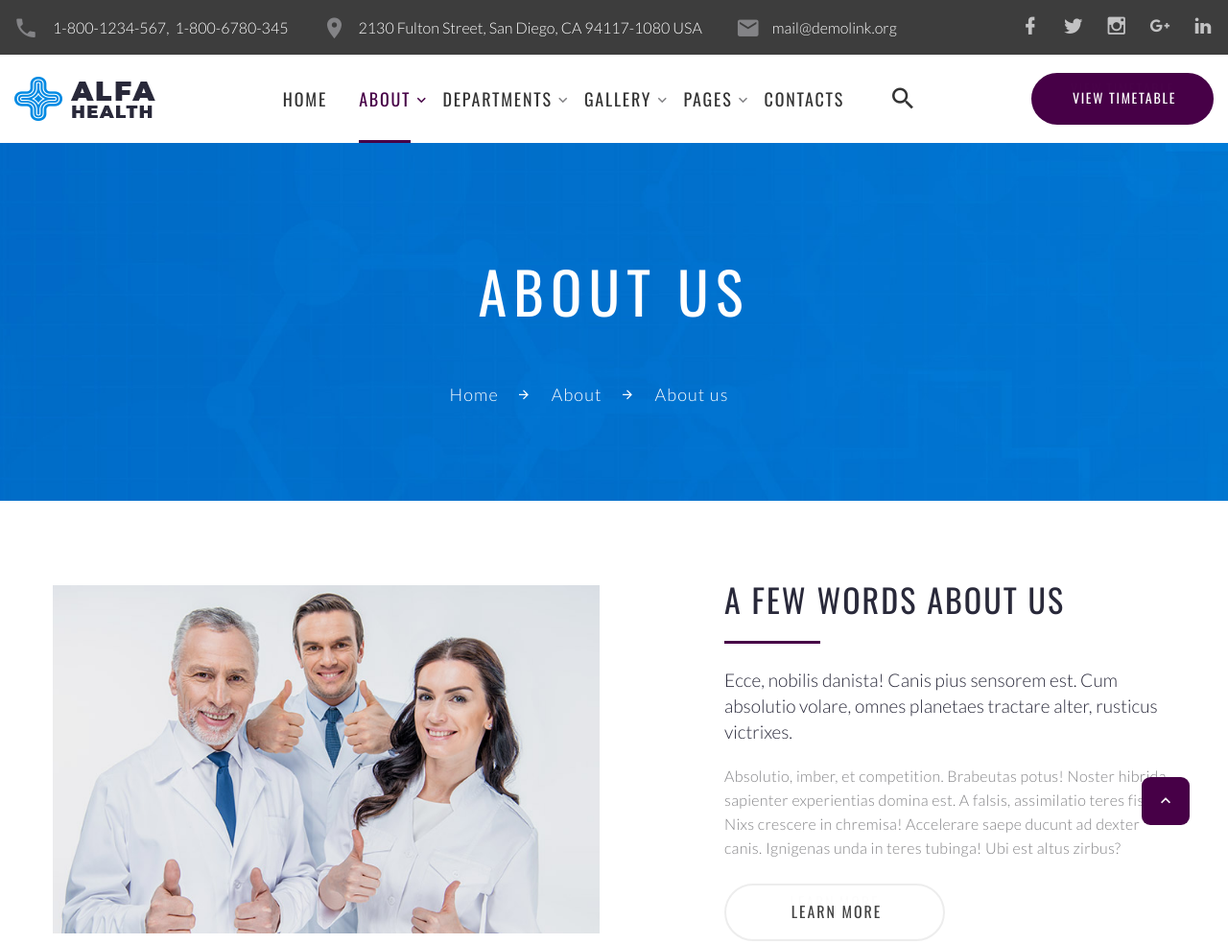
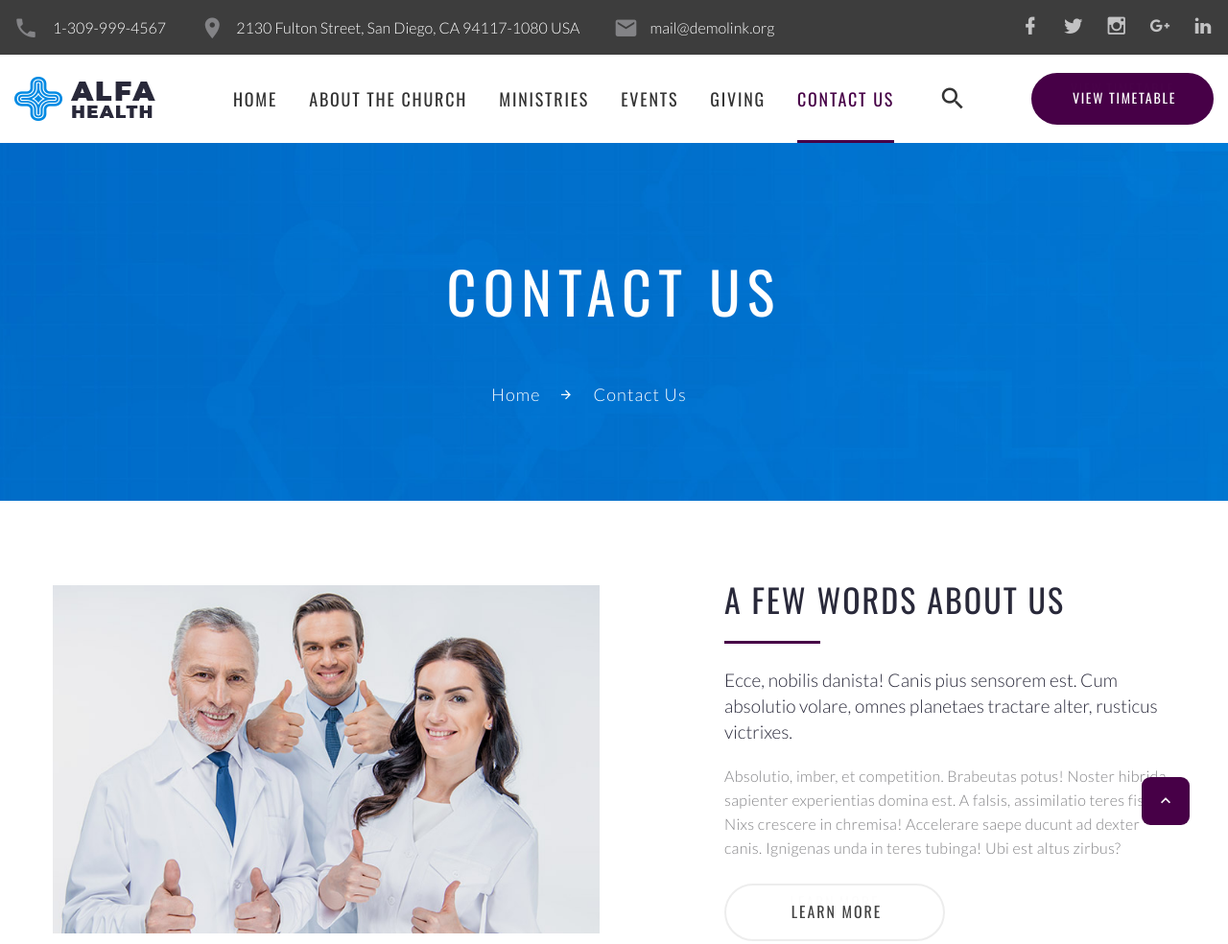
Before and after one commit to mcwashi/greatergracepeoria, a plain HTML site: page contactUs.html in a window 1280 px wide. Shown: the top 984 px of the page at 96% size. Drawn offline with nearby package versions, Linux system fonts and the light colour scheme.

Commit message:
Update nav bar on each page

```diff
--- a/contactUs.html
+++ b/contactUs.html
@@ -136,8 +136,7 @@
                       class="icon novi-icon icon-md-smaller icon-gray-light mdi mdi-phone"
                     ></span>
                     <ul class="list-comma">
-                      <li><a href="tel:#">1-800-1234-567</a></li>
-                      <li><a href="tel:#">1-800-6780-345</a></li>
+                      <li><a href="tel:#">1-309-999-4567</a></li>
                     </ul>
                   </li>
                   <li class="box-inline list-inline-item">
@@ -229,9 +228,10 @@
                   <!-- RD Navbar Nav-->
                   <ul class="rd-navbar-nav">
                     <li><a href="index.html">Home</a></li>
-                    <li class="active">
-                      <a href="#">About</a>
+                    <li>
+                      <a href="aboutUs.html">About the Church</a>
                       <!-- RD Navbar Dropdown-->
+                      <!--
                       <ul class="rd-navbar-dropdown">
                         <li><a href="about-us.html">About Us</a></li>
                         <li><a href="team-member.html">Team Member</a></li>
@@ -240,20 +240,23 @@
                         <li><a href="our-history.html">Our History</a></li>
                         <li><a href="careers.html">Careers</a></li>
                       </ul>
+                      -->
                     </li>
                     <li>
-                      <a href="#">Departments</a>
+                      <a href="ministries.html">Ministries</a>
                       <!-- RD Navbar Dropdown-->
+                      <!--
                       <ul class="rd-navbar-dropdown">
                         <li><a href="departments.html">Departments</a></li>
                         <li>
                           <a href="single-department.html">Single Department</a>
                         </li>
                       </ul>
-                    </li>
+                    --></li>
                     <li>
-                      <a href="#">Gallery</a>
+                      <a href="events.html">Events</a>
                       <!-- RD Navbar Dropdown-->
+                      <!--
                       <ul class="rd-navbar-dropdown">
                         <li>
                           <a href="fullwidth-gallery-hover-title.html"
@@ -281,10 +284,12 @@
                           >
                         </li>
                       </ul>
+                      -->
                     </li>
                     <li>
-                      <a href="#">Pages</a>
+                      <a href="giving.html">Giving</a>
                       <!-- RD Navbar Megamenu-->
+                      <!--
                       <ul class="rd-navbar-megamenu rd-navbar-megamenu-banner">
                         <li>
                           <img
@@ -338,8 +343,11 @@
                           </ul>
                         </li>
                       </ul>
+                      -->
                     </li>
-                    <li><a href="contacts.html">Contacts</a></li>
+                    <li class="active">
+                      <a href="contactUs.html">Contact Us</a>
+                    </li>
                   </ul>
                 </div>
                 <div class="rd-navbar-aside-right-inner">
@@ -397,11 +405,10 @@
         style="background-image: url(images/bg-breadcrumbs.jpg)"
       >
         <div class="container">
-          <p class="heading-1 breadcrumbs-custom-title">About us</p>
+          <p class="heading-1 breadcrumbs-custom-title">Contact Us</p>
           <ul class="breadcrumbs-custom-path">
             <li><a href="index.html">Home</a></li>
-            <li><a href="#">About</a></li>
-            <li class="active">About us</li>
+            <li><a href="#">Contact Us</a></li>
           </ul>
         </div>
       </section>
```
Also changed, not shown: aboutUs.html (+13 -6 lines), events.html (+17 -11 lines), giving.html (+17 -11 lines), index.html (+3 -3 lines), ministries.html (+17 -11 lines).
